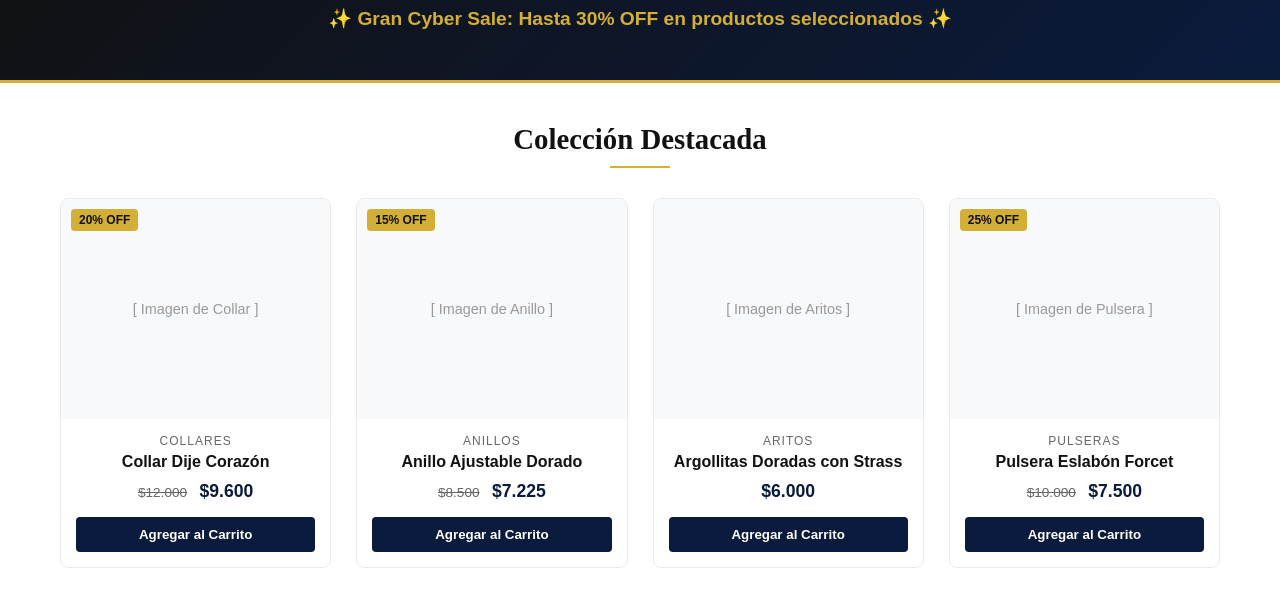
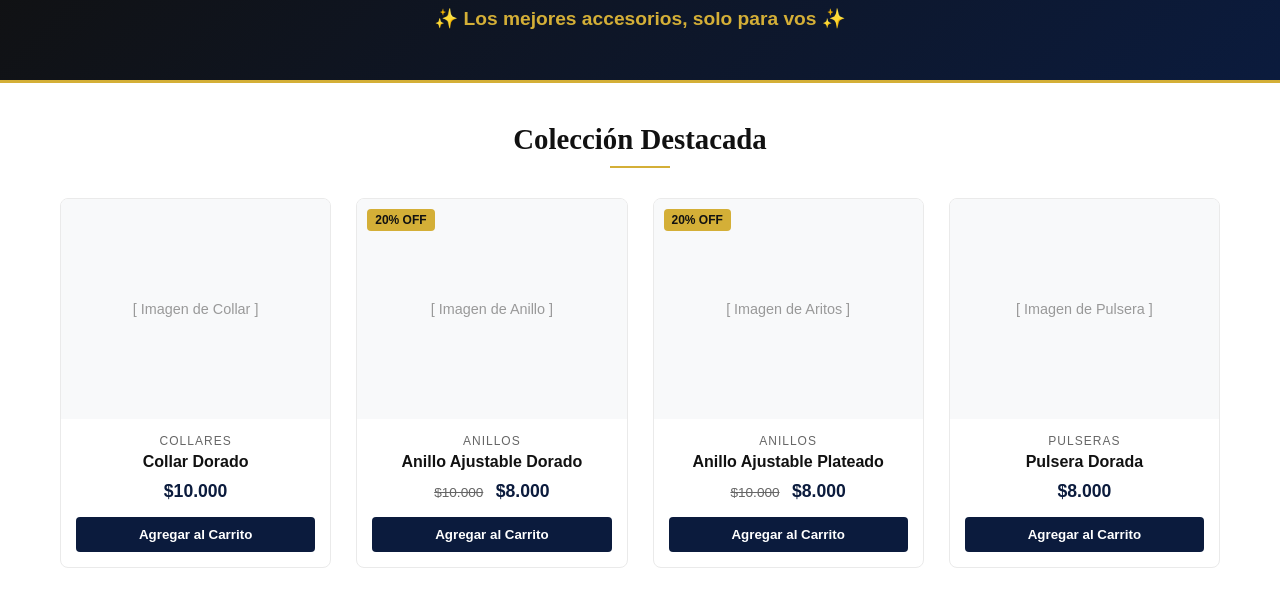
Before and after one commit to Vittodust/BAFY, a plain HTML site: page index.html in a window 1280 px wide. Shown: the part 167-757 px from the top of the page. Drawn offline with Linux system fonts and the light colour scheme.

Commit message:
correccion de precios y nombres

```diff
--- a/index.html
+++ b/index.html
@@ -23,7 +23,7 @@
   <!-- BANNER DE OFERTAS -->
   <section class="hero-banner">
     <h1>Joyería en Acero Quirúrgico</h1>
-    <p>✨ Gran Cyber Sale: Hasta 30% OFF en productos seleccionados ✨</p>
+    <p>✨ Los mejores accesorios, solo para vos ✨</p>
   </section>
 
   <!-- CATÁLOGO -->
@@ -34,59 +34,57 @@
 
       <!-- Producto 1 -->
       <div class="product-card">
-        <span class="badge-oferta">20% OFF</span>
         <div class="product-img">[ Imagen de Collar ]</div>
         <div class="product-info">
           <div class="product-category">Collares</div>
-          <h3 class="product-title">Collar Dije Corazón</h3>
+          <h3 class="product-title">Collar Dorado</h3>
           <div class="price-box">
-            <span class="old-price">$12.000</span>
-            <span class="current-price">$9.600</span>
+            <span class="current-price">$10.000</span>
           </div>
-          <button class="add-to-cart" onclick="agregarAlCarrito('Collar Dije Corazón', 9600)">Agregar al Carrito</button>
+          <button class="add-to-cart" onclick="agregarAlCarrito('Collar Dorado', 10000)">Agregar al Carrito</button>
         </div>
       </div>
 
       <!-- Producto 2 -->
       <div class="product-card">
-        <span class="badge-oferta">15% OFF</span>
+        <span class="badge-oferta">20% OFF</span>
         <div class="product-img">[ Imagen de Anillo ]</div>
         <div class="product-info">
           <div class="product-category">Anillos</div>
           <h3 class="product-title">Anillo Ajustable Dorado</h3>
           <div class="price-box">
-            <span class="old-price">$8.500</span>
-            <span class="current-price">$7.225</span>
+            <span class="old-price">$10.000</span>
+            <span class="current-price">$8.000</span>
           </div>
-          <button class="add-to-cart" onclick="agregarAlCarrito('Anillo Ajustable Dorado', 7225)">Agregar al Carrito</button>
+          <button class="add-to-cart" onclick="agregarAlCarrito('Anillo Ajustable Dorado', 8000)">Agregar al Carrito</button>
         </div>
       </div>
 
       <!-- Producto 3 -->
       <div class="product-card">
+        <span class="badge-oferta">20% OFF</span>
         <div class="product-img">[ Imagen de Aritos ]</div>
         <div class="product-info">
-          <div class="product-category">Aritos</div>
-          <h3 class="product-title">Argollitas Doradas con Strass</h3>
+          <div class="product-category">Anillos</div>
+          <h3 class="product-title">Anillo Ajustable Plateado</h3>
           <div class="price-box">
-            <span class="current-price">$6.000</span>
+            <span class="old-price">$10.000</span>
+            <span class="current-price">$8.000</span>
           </div>
-          <button class="add-to-cart" onclick="agregarAlCarrito('Argollitas Doradas', 6000)">Agregar al Carrito</button>
+          <button class="add-to-cart" onclick="agregarAlCarrito('Anillo Ajustable Plateado', 8000)">Agregar al Carrito</button>
         </div>
       </div>
 
       <!-- Producto 4 -->
       <div class="product-card">
-        <span class="badge-oferta">25% OFF</span>
         <div class="product-img">[ Imagen de Pulsera ]</div>
         <div class="product-info">
           <div class="product-category">Pulseras</div>
-          <h3 class="product-title">Pulsera Eslabón Forcet</h3>
+          <h3 class="product-title">Pulsera Dorada</h3>
           <div class="price-box">
-            <span class="old-price">$10.000</span>
-            <span class="current-price">$7.500</span>
+            <span class="current-price">$8.000</span>
           </div>
-          <button class="add-to-cart" onclick="agregarAlCarrito('Pulsera Eslabón Forcet', 7500)">Agregar al Carrito</button>
+          <button class="add-to-cart" onclick="agregarAlCarrito('Pulsera Dorada', 8000)">Agregar al Carrito</button>
         </div>
       </div>
 
```
